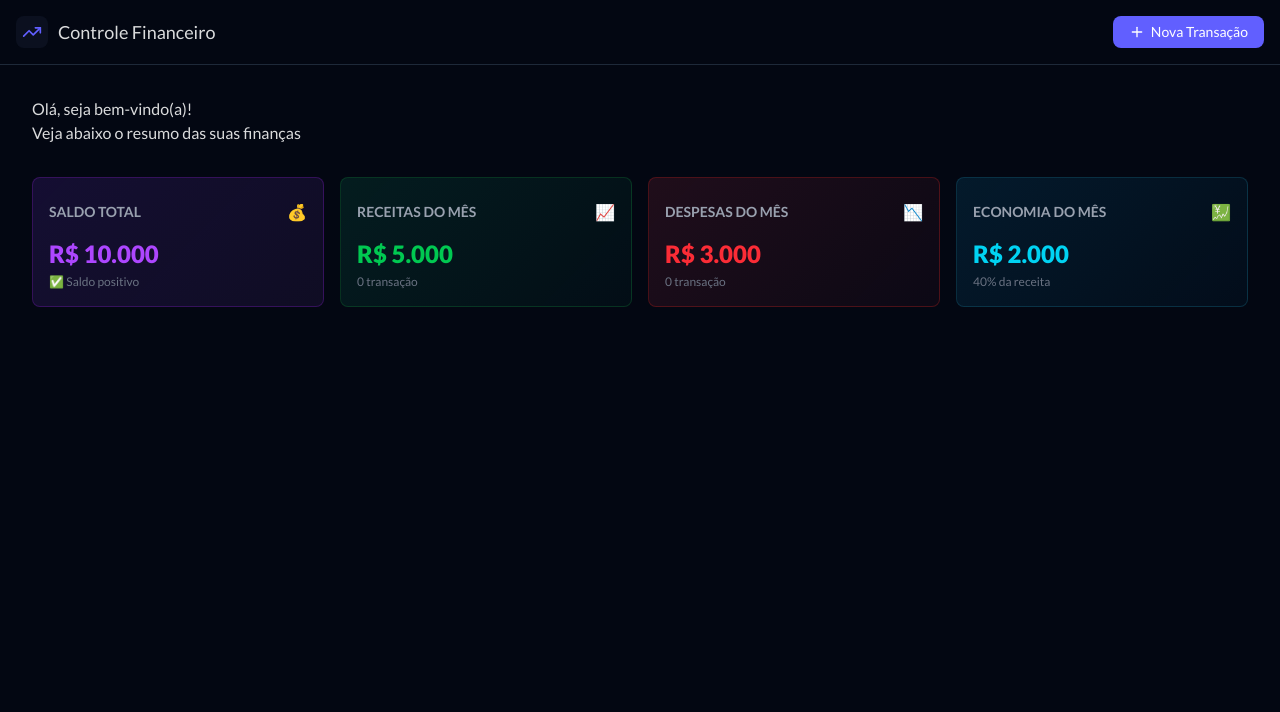
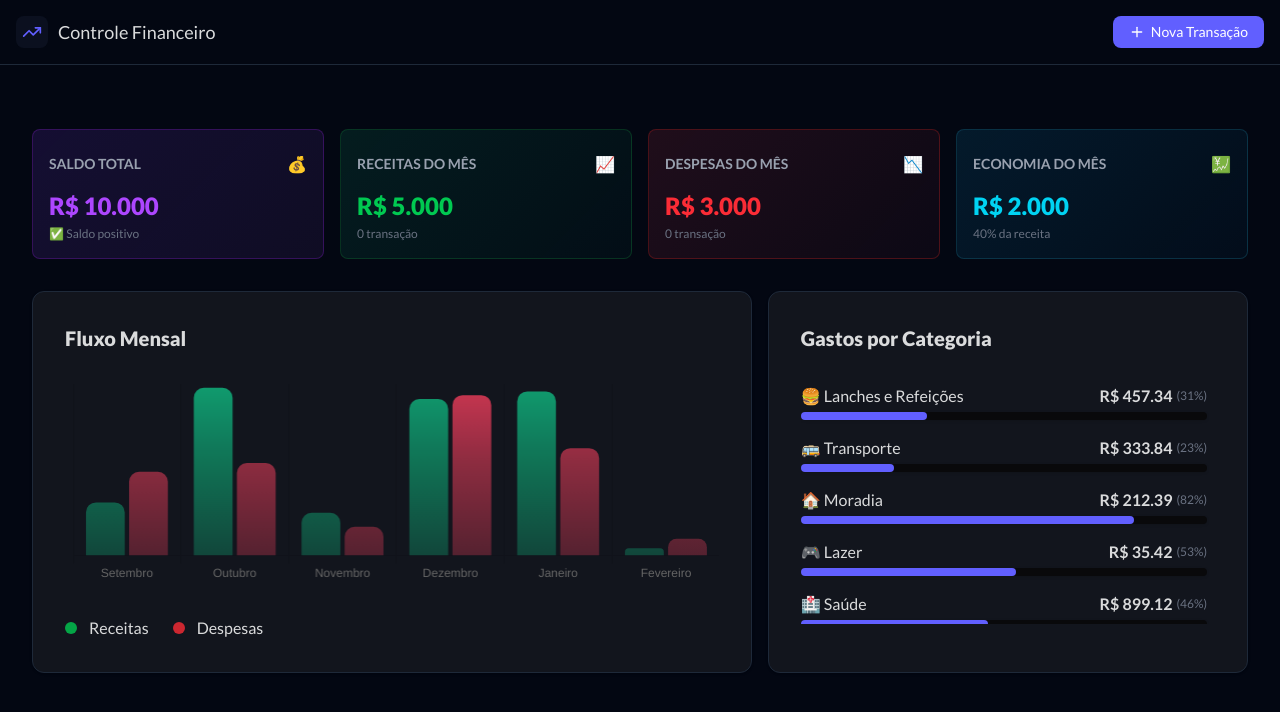
Before and after one commit to gustavocanhan/controlefinanceiro, a Next.js app: page / in a window 1280 px wide. Shown: the top 712 px of the page. Built offline with nearby package versions, Linux system fonts and the light colour scheme.

Commit message:
feat: add VerticalBar Chart and Gastos por Categoria

```diff
--- a/package.json
+++ b/package.json
@@ -9,9 +9,12 @@
     "lint": "eslint"
   },
   "dependencies": {
+    "@faker-js/faker": "^10.3.0",
+    "chart.js": "^4.5.1",
     "lucide-react": "^0.575.0",
     "next": "16.1.6",
     "react": "19.2.3",
+    "react-chartjs-2": "^5.3.1",
     "react-dom": "19.2.3"
   },
   "devDependencies": {
--- a/src/app/globals.css
+++ b/src/app/globals.css
@@ -5,6 +5,7 @@
   --background-purple: #615fff; /* Este é o seu roxo */
   --foreground: #dadbdc;
   --card: #101828;
+  --container-card: #12151d;
   --danger: #ef4444;
   --success: #00d492;
 
@@ -19,6 +20,7 @@
   --color-purple: var(--background-purple);
 
   --color-card: var(--card);
+  --color-container-card: var(--container-card);
   --color-danger: var(--danger);
   --color-success: var(--success);
 
@@ -73,3 +75,27 @@
     );
   }
 }
+
+/* Scrollbar discreta */
+.scrollbar-discreta {
+  scrollbar-width: thin; /* Firefox */
+  scrollbar-color: rgba(148, 163, 184, 0.25) transparent; /* thumb, track */
+}
+
+/* Chrome, Edge, Safari */
+.scrollbar-discreta::-webkit-scrollbar {
+  width: 6px;
+}
+
+.scrollbar-discreta::-webkit-scrollbar-track {
+  background: transparent;
+}
+
+.scrollbar-discreta::-webkit-scrollbar-thumb {
+  background: rgba(148, 163, 184, 0.22);
+  border-radius: 999px;
+}
+
+.scrollbar-discreta::-webkit-scrollbar-thumb:hover {
+  background: rgba(148, 163, 184, 0.35);
+}
--- a/src/app/page.tsx
+++ b/src/app/page.tsx
@@ -1,11 +1,15 @@
 import CardContent from "@/components/card/CardContent";
+import GastosCategoriaContent from "@/components/gastocategoria/GastosCategoriaContent";
+import VerticalBarChartContent from "@/components/verticalbarchart/VerticalBarChartContent";
 
 export default function Home() {
   return (
     <main className="max-w-7xl mx-auto p-8">
-      <h1>Olá, seja bem-vindo(a)!</h1>
-      <p>Veja abaixo o resumo das suas finanças</p>
       <CardContent />
+      <div className="flex flex-col gap-4 lg:flex-row mt-8 max-h-100">
+        <VerticalBarChartContent />
+        <GastosCategoriaContent />
+      </div>
     </main>
   );
 }
--- a/src/components/card/CardContent.tsx
+++ b/src/components/card/CardContent.tsx
@@ -16,7 +16,7 @@ export default function CardContent() {
   );
 
   return (
-    <div className="grid grid-cols-4 gap-4 items-center mt-8">
+    <div className="grid xl:grid-cols-4 md:grid-cols-2 grid-cols-1 gap-4 items-center mt-8">
       <Card
         backgroundColor="bg-brand-gradient"
         borderColor="border-purple-900/50"
--- /dev/null
+++ b/src/components/gastocategoria/GastosCategoria.tsx
@@ -0,0 +1,29 @@
+type GastosCategoriaProps = {
+  categoria: string;
+  valor: number;
+  percentual: string;
+};
+
+export default function GastosCategoria({
+  categoria,
+  valor,
+  percentual,
+}: GastosCategoriaProps) {
+  return (
+    <div className="flex flex-col pb-4">
+      <div className="flex items-center justify-between">
+        <p>{categoria}</p>
+        <div className="flex items-center gap-1">
+          <p className="font-bold">R$ {valor.toFixed(2)}</p>
+          <p className="text-xs text-gray-500">({percentual}%)</p>
+        </div>
+      </div>
+      <div className="w-full bg-zinc-950 h-2 rounded-full mt-1 shadow">
+        <div
+          className="bg-purple h-2 rounded-full"
+          style={{ width: `${percentual}%` }}
+        ></div>
+      </div>
+    </div>
+  );
+}
--- /dev/null
+++ b/src/components/gastocategoria/GastosCategoriaContent.tsx
@@ -0,0 +1,21 @@
+import { categoriaModalidade } from "../modal/ModalData";
+import GastosCategoria from "./GastosCategoria";
+import { faker } from "@faker-js/faker";
+
+export default function GastosCategoriaContent() {
+  return (
+    <div className="lg:basis-2/5 bg-container-card p-8 rounded-xl border border-gray-800 shadow">
+      <h1 className="font-black text-xl mb-8">Gastos por Categoria</h1>
+      <div className="max-h-60 overflow-y-auto scrollbar-discreta pr-2">
+        {categoriaModalidade["despesa"].map((item, index) => (
+          <GastosCategoria
+            key={index}
+            categoria={item}
+            valor={faker.number.float({ min: 0, max: 1000 })}
+            percentual={faker.number.float({ min: 0, max: 100 }).toFixed(0)}
+          />
+        ))}
+      </div>
+    </div>
+  );
+}
--- a/src/components/header/Header.tsx
+++ b/src/components/header/Header.tsx
@@ -25,10 +25,12 @@ export default function Header() {
         </div>
       </div>
       {isModalOpen && (
-        <ModalContent
-          isModalOpen={isModalOpen}
-          setIsModalOpen={setIsModalOpen}
-        />
+        <div className="absolute inset-0 bg-black/50 flex items-center justify-center z-50">
+          <ModalContent
+            isModalOpen={isModalOpen}
+            setIsModalOpen={setIsModalOpen}
+          />
+        </div>
       )}
     </header>
   );
--- a/src/components/modal/ModalData.ts
+++ b/src/components/modal/ModalData.ts
@@ -1,16 +1,23 @@
 export const categoriaModalidade = {
-  receita: ["Salário", "Freelance", "Investimentos", "Doação", "Pix", "Outros"],
+  receita: [
+    "💰 Salário",
+    "💻 Freelance",
+    "📈 Investimentos",
+    "🎁 Doação",
+    "💸 Pix",
+    "📦 Outros",
+  ],
   despesa: [
-    "Lanches e Refeições",
-    "Transporte",
-    "Moradia",
-    "Lazer",
-    "Saúde",
-    "Educação",
-    "Jogos",
-    "Mercado",
-    "Assinaturas",
-    "Pessoal",
-    "Outros",
+    "🍔 Lanches e Refeições",
+    "🚌 Transporte",
+    "🏠 Moradia",
+    "🎮 Lazer",
+    "🏥 Saúde",
+    "📚 Educação",
+    "🎮 Jogos",
+    "🛒 Mercado",
+    "💳 Assinaturas",
+    "👤 Pessoal",
+    "📦 Outros",
   ],
 };
--- /dev/null
+++ b/src/components/verticalbarchart/Meses.ts
@@ -0,0 +1,14 @@
+export const meses = [
+  "Janeiro",
+  "Fevereiro",
+  "Março",
+  "Abril",
+  "Maio",
+  "Junho",
+  "Julho",
+  "Agosto",
+  "Setembro",
+  "Outubro",
+  "Novembro",
+  "Dezembro",
+];
--- /dev/null
+++ b/src/components/verticalbarchart/VerticalBarChart.tsx
@@ -0,0 +1,108 @@
+"use client";
+import {
+  Chart as ChartJS,
+  CategoryScale,
+  LinearScale,
+  BarElement,
+  Title,
+  Tooltip,
+  Legend,
+} from "chart.js";
+import { Bar } from "react-chartjs-2";
+import { faker } from "@faker-js/faker";
+import { meses } from "./Meses";
+
+ChartJS.register(
+  CategoryScale,
+  LinearScale,
+  BarElement,
+  Title,
+  Tooltip,
+  Legend,
+);
+
+export default function VerticalBarChart() {
+  const mesAtual = new Date().getMonth() + 1;
+  const qtdMesesEscolhidos = 6;
+  const ultimosMeses: string[] = [];
+
+  for (let i = 1; i <= qtdMesesEscolhidos; i++) {
+    const indice = (mesAtual - i + 12) % 12;
+    ultimosMeses.push(meses[indice]);
+  }
+
+  const labels = ultimosMeses.reverse();
+
+  const data = {
+    labels,
+    datasets: [
+      {
+        label: "Receitas",
+        data: ultimosMeses.map(() => faker.number.int({ min: 0, max: 1000 })),
+        backgroundColor: (context: any) => {
+          const { chart } = context;
+          const { ctx, chartArea } = chart;
+
+          if (!chartArea) return "rgba(16, 164, 116, 0.85)";
+
+          const g = ctx.createLinearGradient(
+            0,
+            chartArea.bottom,
+            0,
+            chartArea.top,
+          );
+          g.addColorStop(0, "rgba(18, 76, 63, 0.90)"); // embaixo bem escuro
+          g.addColorStop(0.55, "rgba(17, 125, 92, 0.90)");
+          g.addColorStop(1, "rgba(16, 164, 116, 0.95)"); // topo mais vivo
+          return g;
+        },
+        borderRadius: 10,
+      },
+      {
+        label: "Despesas",
+        data: ultimosMeses.map(() => faker.number.int({ min: 0, max: 1000 })),
+        backgroundColor: (context: any) => {
+          const { chart } = context;
+          const { ctx, chartArea } = chart;
+
+          if (!chartArea) return "rgba(215, 57, 85, 0.85)";
+
+          const g = ctx.createLinearGradient(
+            0,
+            chartArea.bottom,
+            0,
+            chartArea.top,
+          );
+          g.addColorStop(0, "rgba(93, 35, 51, 0.90)"); // embaixo vinho
+          g.addColorStop(0.55, "rgba(156, 47, 69, 0.90)");
+          g.addColorStop(1, "rgba(215, 57, 85, 0.95)"); // topo pink forte
+          return g;
+        },
+        borderRadius: 10,
+      },
+    ],
+  };
+
+  const options = {
+    responsive: true,
+    maintainAspectRatio: false,
+    resizeDelay: 50,
+    plugins: {
+      legend: { display: false },
+      title: { display: false },
+    },
+    scales: {
+      y: {
+        ticks: { display: false }, // tira 0, 100, 200...
+        grid: { display: false }, // (opcional) tira as linhas horizontais
+        border: { display: false }, // (opcional) tira a linha do eixo
+      },
+    },
+  };
+
+  return (
+    <div className="w-full max-w-full h-50 max-h-50">
+      <Bar data={data} options={options} />
+    </div>
+  );
+}
--- /dev/null
+++ b/src/components/verticalbarchart/VerticalBarChartContent.tsx
@@ -0,0 +1,20 @@
+import VerticalBarChart from "./VerticalBarChart";
+
+export default function VerticalBarChartContent() {
+  return (
+    <div className="lg:basis-3/5 bg-container-card p-8 rounded-xl border border-gray-800 shadow">
+      <h1 className="font-black text-xl mb-8">Fluxo Mensal</h1>
+      <VerticalBarChart />
+      <div className="flex items-center gap-6 mt-8">
+        <div className="flex items-center gap-3">
+          <div className="h-3 w-3 rounded-full bg-green-500/80"></div>
+          <p>Receitas</p>
+        </div>
+        <div className="flex items-center gap-3">
+          <div className="h-3 w-3 rounded-full bg-red-500/80"></div>
+          <p>Despesas</p>
+        </div>
+      </div>
+    </div>
+  );
+}
```
Also changed, not shown: 1 other file (tests, documents, lock files or other folders).
